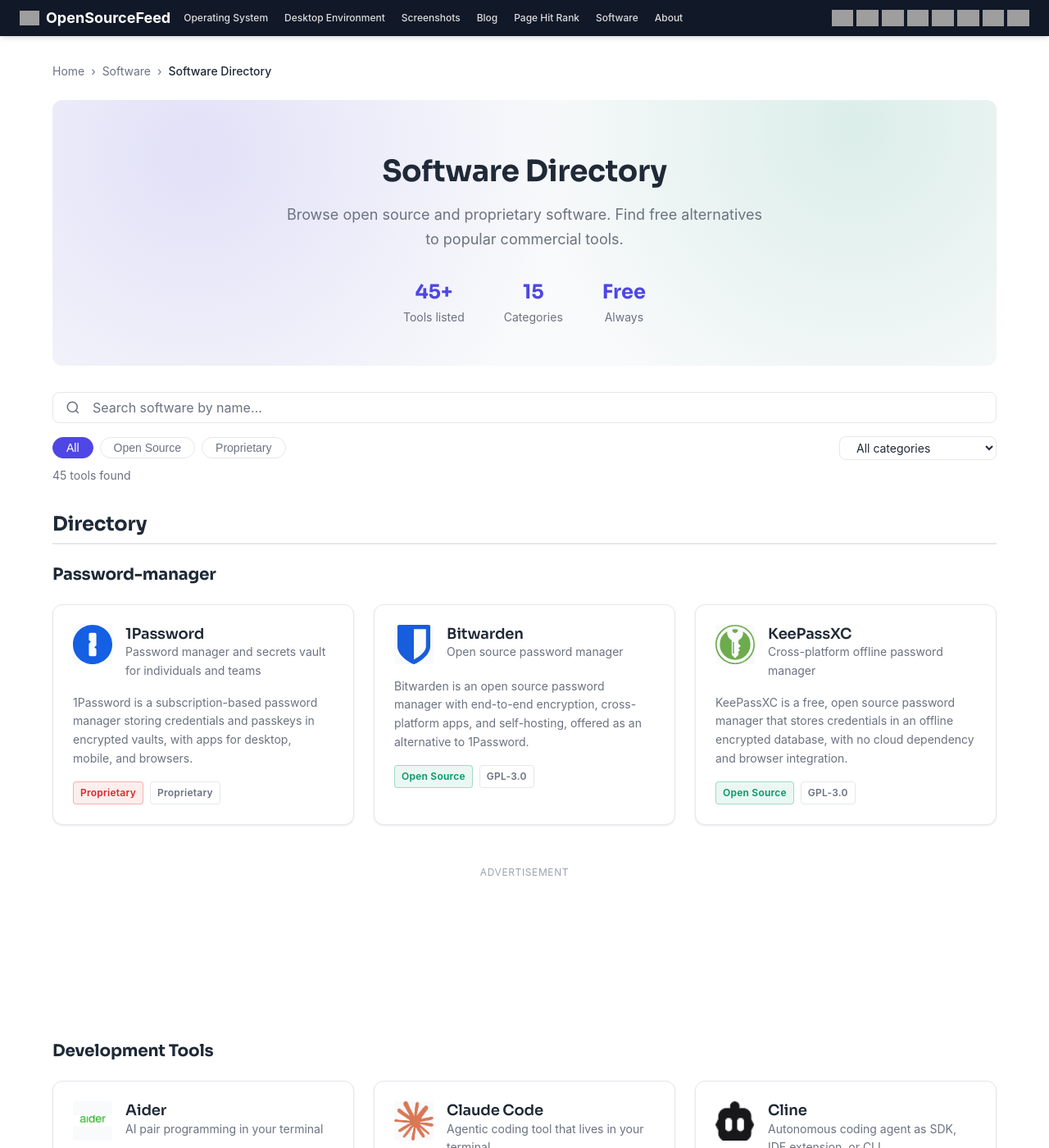
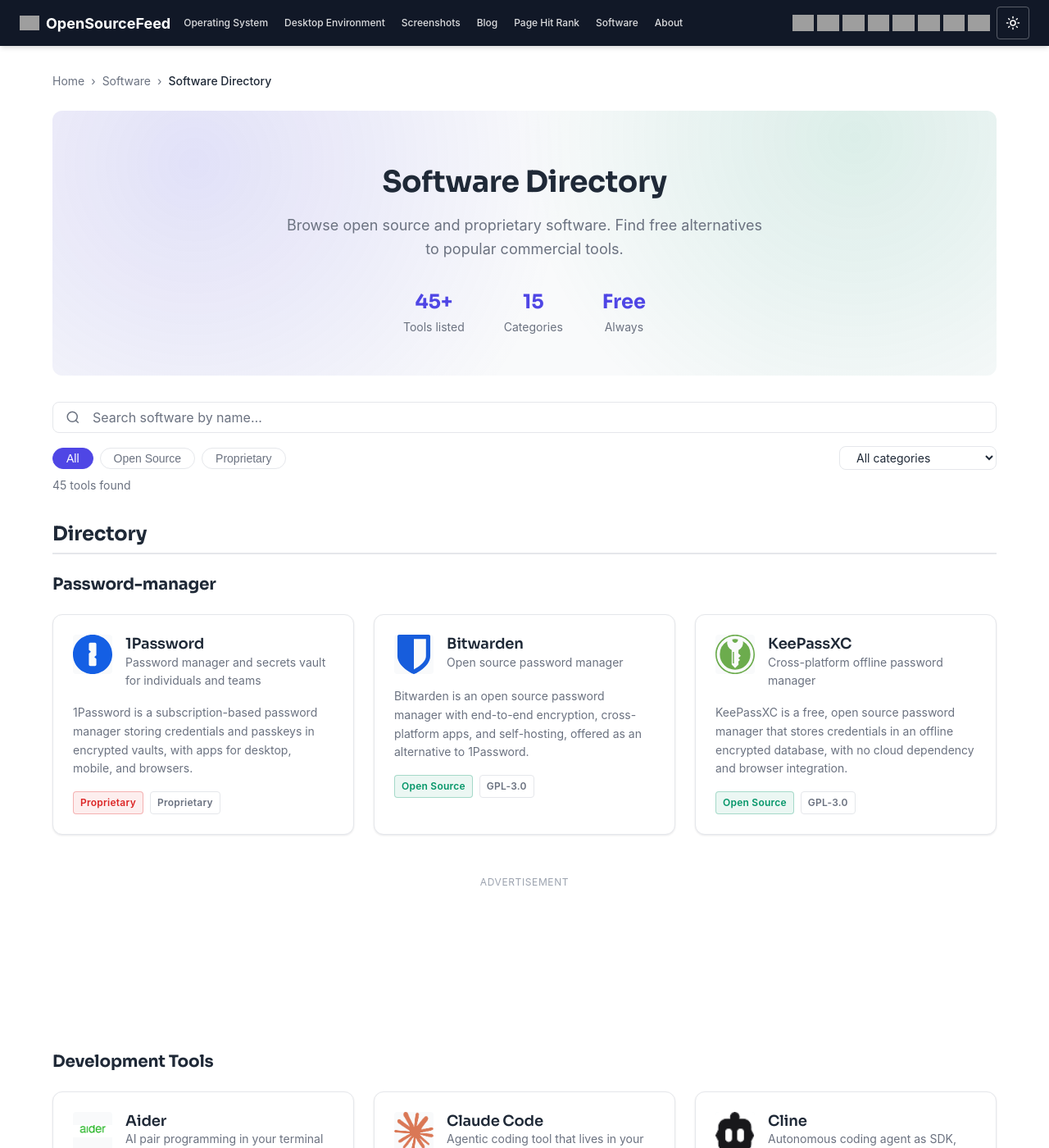
Before and after one commit to opensourcefeed/software, a Jekyll site: the page built from index.html, in a window 1280 px wide and 1400 px high. Shown: the whole window at 82% size. Built offline with Jekyll 4.4.1, drawn with Linux system fonts in a browser that asks for light colours.

Commit message:
Add manual light/dark theme toggle
Users can now override the system prefers-color-scheme default via a
sun/moon toggle button in the header. The choice is stored in
localStorage under a shared "osf-theme" key and applied before first
paint to avoid a flash of the wrong theme.

Co-Authored-By: Claude Sonnet 5 <noreply@anthropic.com>

```diff
--- a/_includes/head.html
+++ b/_includes/head.html
@@ -1,6 +1,20 @@
 <head>
   <meta charset="utf-8">
   <meta name="viewport" content="width=device-width, initial-scale=1">
+
+  <script>
+    // Apply any saved theme before first paint to avoid a flash of the wrong
+    // theme. Shared "osf-theme" key so the preference carries across
+    // opensourcefeed.org and this /software subsite.
+    (function () {
+      try {
+        var saved = localStorage.getItem('osf-theme');
+        if (saved === 'light' || saved === 'dark') {
+          document.documentElement.setAttribute('data-theme', saved);
+        }
+      } catch (e) {}
+    })();
+  </script>
 
   <title>{% if page.title %}{{ page.title }} | {{ site.title }}{% else %}{{ site.title }}{% endif %}</title>
 
--- a/_includes/header.html
+++ b/_includes/header.html
@@ -94,5 +94,22 @@
         </li>
       </ul>
     </div>
+
+    <button type="button" class="theme-toggle" data-theme-toggle aria-label="Switch to dark theme" aria-pressed="false">
+      <svg class="theme-toggle__icon theme-toggle__icon--sun" width="18" height="18" viewBox="0 0 24 24" fill="none" stroke="currentColor" stroke-width="2" stroke-linecap="round" stroke-linejoin="round" aria-hidden="true">
+        <circle cx="12" cy="12" r="4"></circle>
+        <line x1="12" y1="2" x2="12" y2="4"></line>
+        <line x1="12" y1="20" x2="12" y2="22"></line>
+        <line x1="4.93" y1="4.93" x2="6.34" y2="6.34"></line>
+        <line x1="17.66" y1="17.66" x2="19.07" y2="19.07"></line>
+        <line x1="2" y1="12" x2="4" y2="12"></line>
+        <line x1="20" y1="12" x2="22" y2="12"></line>
+        <line x1="4.93" y1="19.07" x2="6.34" y2="17.66"></line>
+        <line x1="17.66" y1="6.34" x2="19.07" y2="4.93"></line>
+      </svg>
+      <svg class="theme-toggle__icon theme-toggle__icon--moon" width="18" height="18" viewBox="0 0 24 24" fill="none" stroke="currentColor" stroke-width="2" stroke-linecap="round" stroke-linejoin="round" aria-hidden="true">
+        <path d="M21 12.79A9 9 0 1 1 11.21 3 7 7 0 0 0 21 12.79z"></path>
+      </svg>
+    </button>
   </div>
 </header>
--- a/_layouts/default.html
+++ b/_layouts/default.html
@@ -8,5 +8,6 @@
     {{ content }}
   </main>
   {% include footer.html %}
+  <script src="{{ '/assets/js/theme-toggle.js' | relative_url }}" defer></script>
 </body>
 </html>
--- a/_sass/_base.scss
+++ b/_sass/_base.scss
@@ -40,6 +40,36 @@
     --shadow-card: 0 1px 3px rgba(0, 0, 0, 0.4);
     --shadow-card-hover: 0 12px 24px -8px rgba(0, 0, 0, 0.55);
   }
+}
+
+// --- Explicit theme overrides (win over prefers-color-scheme via the
+//     [data-theme] attribute set by the toggle button / stored preference) ---
+:root[data-theme="light"] {
+  --color-bg: #{$color-bg};
+  --color-bg-alt: #{$color-bg-alt};
+  --color-card-bg: #{$color-bg};
+  --color-text: #{$color-text};
+  --color-text-light: #{$color-text-light};
+  --color-border: #{$color-border};
+  --color-primary: #{$color-primary};
+  --color-primary-light: #{$color-primary-light};
+  --color-secondary-light: #{$color-secondary-light};
+  --shadow-card: #{$shadow-card};
+  --shadow-card-hover: #{$shadow-card-hover};
+}
+
+:root[data-theme="dark"] {
+  --color-bg: #{$color-bg-dark-mode};
+  --color-bg-alt: #{$color-bg-alt-dark-mode};
+  --color-card-bg: #{$color-card-bg-dark-mode};
+  --color-text: #{$color-text-dark-mode};
+  --color-text-light: #{$color-text-light-dark-mode};
+  --color-border: #{$color-border-dark-mode};
+  --color-primary: #{$color-primary-dark-mode};
+  --color-primary-light: rgba(#{red($color-primary-dark-mode)}, #{green($color-primary-dark-mode)}, #{blue($color-primary-dark-mode)}, 0.15);
+  --color-secondary-light: rgba(#{red($color-secondary)}, #{green($color-secondary)}, #{blue($color-secondary)}, 0.15);
+  --shadow-card: 0 1px 3px rgba(0, 0, 0, 0.4);
+  --shadow-card-hover: 0 12px 24px -8px rgba(0, 0, 0, 0.55);
 }
 
 html {
--- a/_sass/_layout.scss
+++ b/_sass/_layout.scss
@@ -72,6 +72,67 @@
     outline: 2px solid $color-bg;
     outline-offset: 2px;
   }
+}
+
+// Light/dark theme toggle button
+.theme-toggle {
+  @include flex-center;
+  width: 40px;
+  height: 40px;
+  padding: 0;
+  border: 1px solid rgba($color-bg, 0.3);
+  border-radius: $radius-sm;
+  background: transparent;
+  color: $color-bg;
+  cursor: pointer;
+  flex-shrink: 0;
+
+  &:hover {
+    background-color: rgba($color-bg, 0.1);
+  }
+
+  &:focus-visible {
+    outline: 2px solid $color-bg;
+    outline-offset: 2px;
+  }
+}
+
+.theme-toggle__icon {
+  display: none;
+}
+
+// Default (no saved preference, following system): show sun/moon per
+// prefers-color-scheme, same as the rest of the page's colors.
+.theme-toggle__icon--sun {
+  display: block;
+}
+
+@media (prefers-color-scheme: dark) {
+  .theme-toggle__icon--sun {
+    display: none;
+  }
+
+  .theme-toggle__icon--moon {
+    display: block;
+  }
+}
+
+// Explicit preference (data-theme set by the toggle) always wins over the
+// system default above.
+:root[data-theme="light"] .theme-toggle__icon--sun {
+  display: block;
+}
+
+:root[data-theme="light"] .theme-toggle__icon--moon {
+  display: none;
+}
+
+:root[data-theme="dark"] .theme-toggle__icon--sun {
+  display: none;
+}
+
+:root[data-theme="dark"] .theme-toggle__icon--moon {
+  display: block;
 }
 
 .site-header__toggle-icon,
--- /dev/null
+++ b/assets/js/theme-toggle.js
@@ -0,0 +1,32 @@
+(function () {
+  var STORAGE_KEY = 'osf-theme';
+  var button = document.querySelector('[data-theme-toggle]');
+  if (!button) return;
+
+  function systemPrefersDark() {
+    return window.matchMedia && window.matchMedia('(prefers-color-scheme: dark)').matches;
+  }
+
+  function currentTheme() {
+    var explicit = document.documentElement.getAttribute('data-theme');
+    if (explicit === 'light' || explicit === 'dark') return explicit;
+    return systemPrefersDark() ? 'dark' : 'light';
+  }
+
+  function updateButton(theme) {
+    var isDark = theme === 'dark';
+    button.setAttribute('aria-pressed', String(isDark));
+    button.setAttribute('aria-label', isDark ? 'Switch to light theme' : 'Switch to dark theme');
+  }
+
+  updateButton(currentTheme());
+
+  button.addEventListener('click', function () {
+    var next = currentTheme() === 'dark' ? 'light' : 'dark';
+    document.documentElement.setAttribute('data-theme', next);
+    try {
+      localStorage.setItem(STORAGE_KEY, next);
+    } catch (e) {}
+    updateButton(next);
+  });
+})();
```
